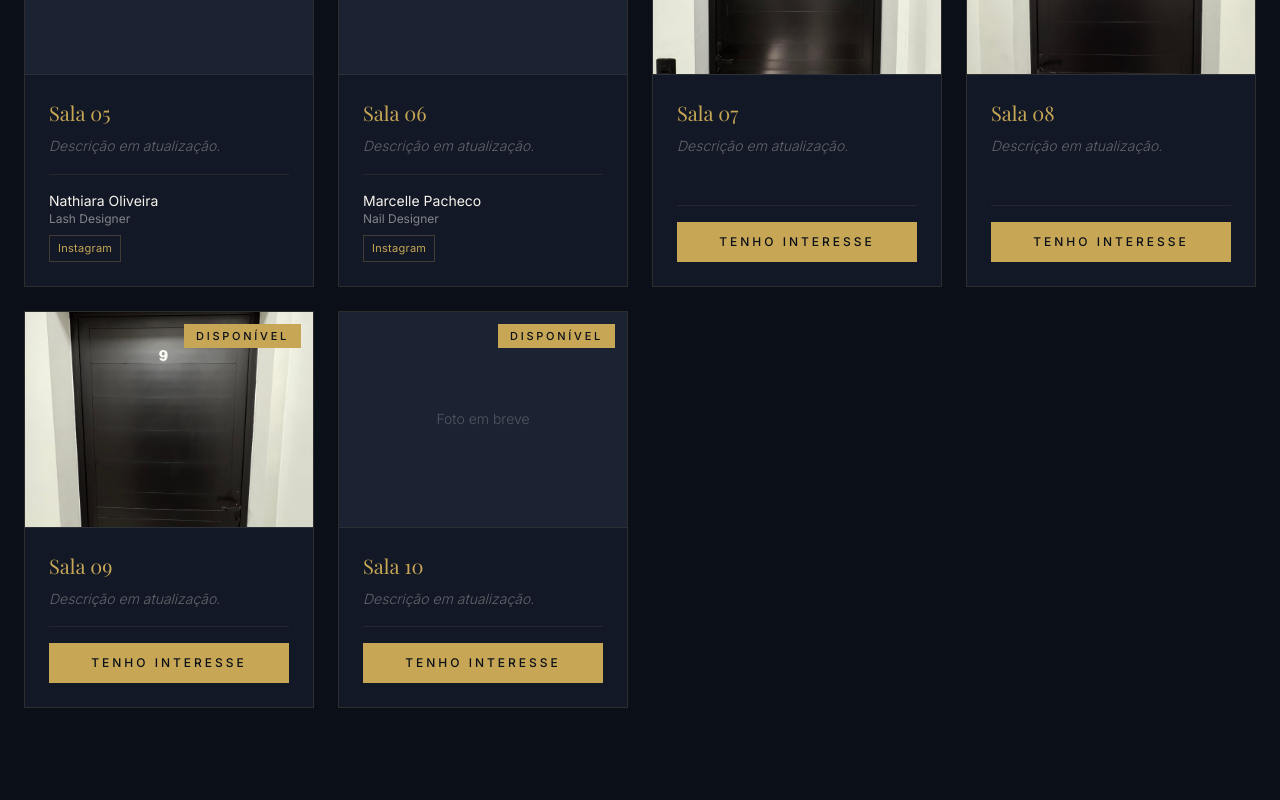
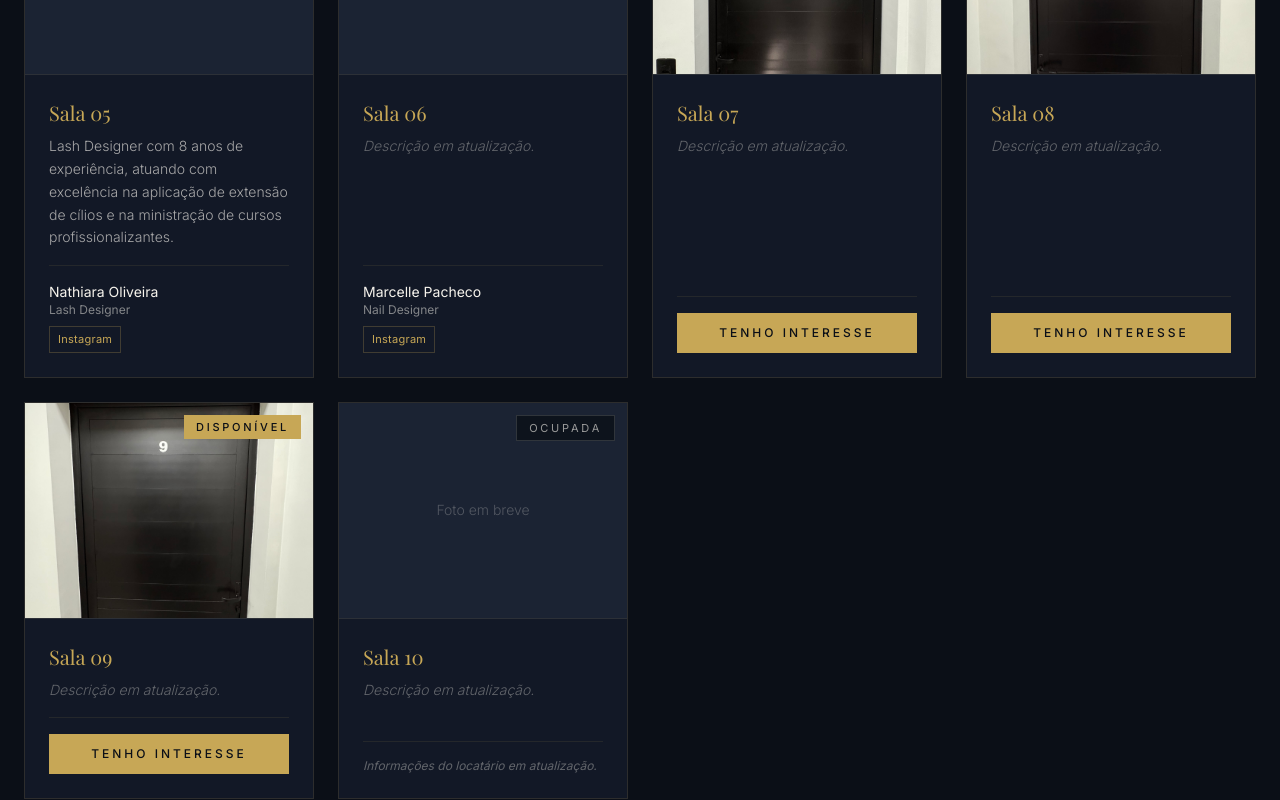
Before and after one commit to foregato/vilaoffice, a React (Vite) app: page / in a window 1280 px wide. Shown: the part 2360-3160 px from the top of the page. Built offline with nearby package versions, Linux system fonts and the light colour scheme; a web font is replaced by a local one.

Commit message:
nathiara

```diff
--- a/src/data/salas.js
+++ b/src/data/salas.js
@@ -20,7 +20,7 @@ export const salas = [
   },
   {
     numero: 2,
-    status: 'disponivel',
+    status: 'ocupada',
     descricao: 'Sala comercial individual, sem banheiro privativo, com acesso pela recepção.',
     info: [],
     foto: null,
@@ -50,7 +50,7 @@ export const salas = [
   {
     numero: 5,
     status: 'ocupada',
-    descricao: '',
+    descricao: 'Lash Designer com 8 anos de experiência, atuando com excelência na aplicação de extensão de cílios e na ministração de cursos profissionalizantes.',
     info: [],
     foto: null,
     ocupante: {
@@ -99,7 +99,7 @@ export const salas = [
   },
   {
     numero: 10,
-    status: 'disponivel', // TODO: confirmar status
+    status: 'ocupada', // TODO: confirmar status
     descricao: '', // TODO: adicionar descrição
     info: [],
     foto: null,
```
